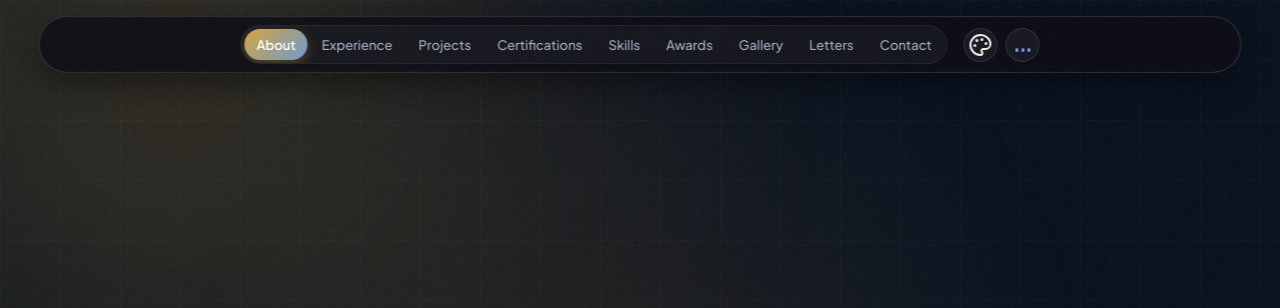
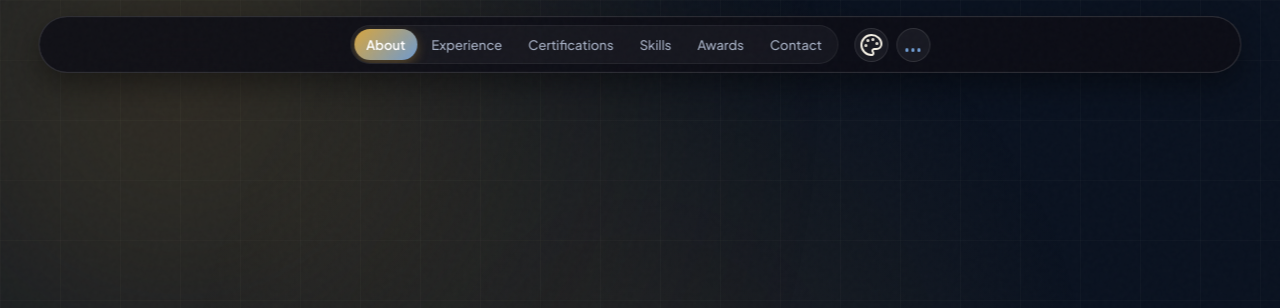
Before and after one commit to Jordan123456789097654/protfolio, a website: page public/index.html in a window 1280 px wide. Shown: the top 308 px of the page. Drawn offline with nearby package versions, Linux system fonts and the light colour scheme; no server answers.

Commit message:
Remove Projects, Gallery, and Letters links from top navigation bar

```diff
--- a/public/index.html
+++ b/public/index.html
@@ -58,12 +58,9 @@
             <div class="nav-center-pills">
                 <a href="#about" class="nav-pill active">About</a>
                 <a href="#experience" class="nav-pill">Experience</a>
-                <a href="#projects" class="nav-pill">Projects</a>
                 <a href="#certifications" class="nav-pill">Certifications</a>
                 <a href="#skills" class="nav-pill">Skills</a>
                 <a href="#achievements" class="nav-pill">Awards</a>
-                <a href="#gallery" class="nav-pill">Gallery</a>
-                <a href="#recommendations" class="nav-pill">Letters</a>
                 <a href="#contact" class="nav-pill">Contact</a>
             </div>
 
```
